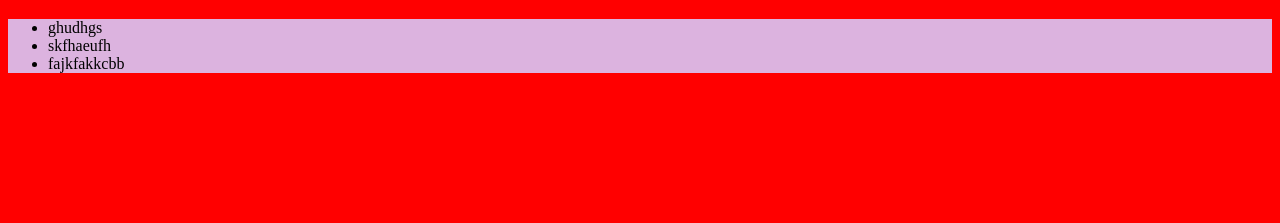
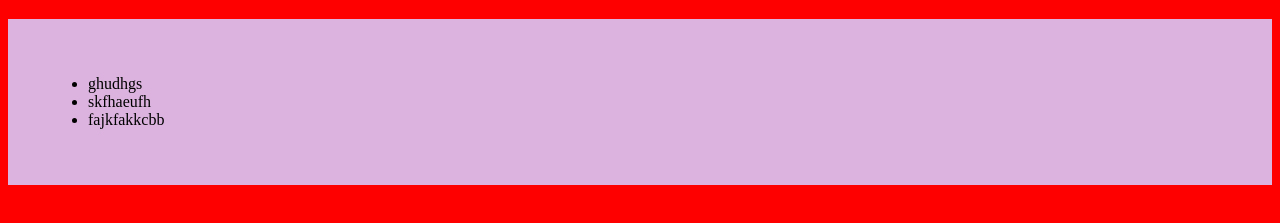
Before and after one commit to Sumbelka/new-git-hub-project, a plain HTML site: page index.html in a window 1280 px wide. Shown: the part 61-284 px from the top of the page. Drawn offline with Linux system fonts and the light colour scheme.

Commit message:
Update style.css

```diff
--- a/style.css
+++ b/style.css
@@ -2,6 +2,6 @@ body{
     background-color: red;
 }
 .div_bg{
-
+    padding: 40px 40px 40px 40px;
     background-color: rgb(220, 179, 223);
 }
```
